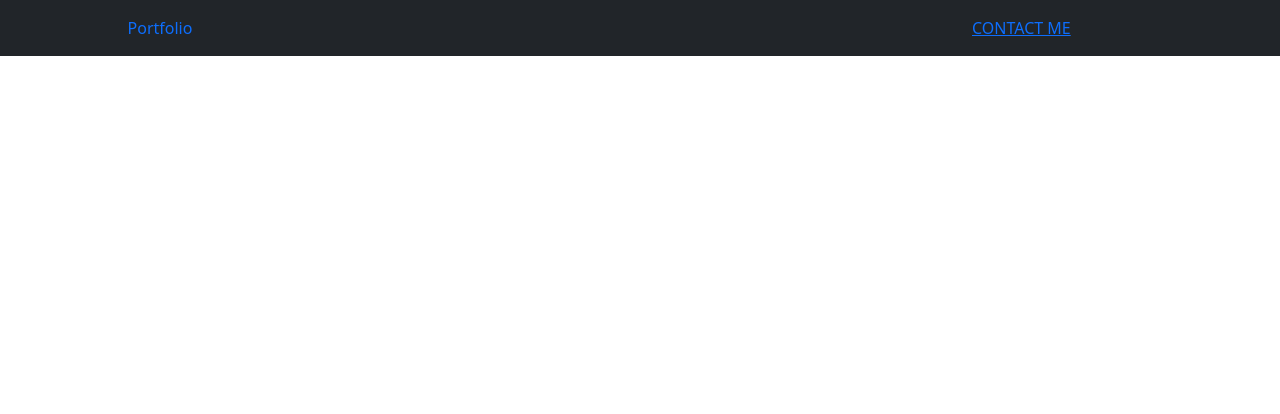
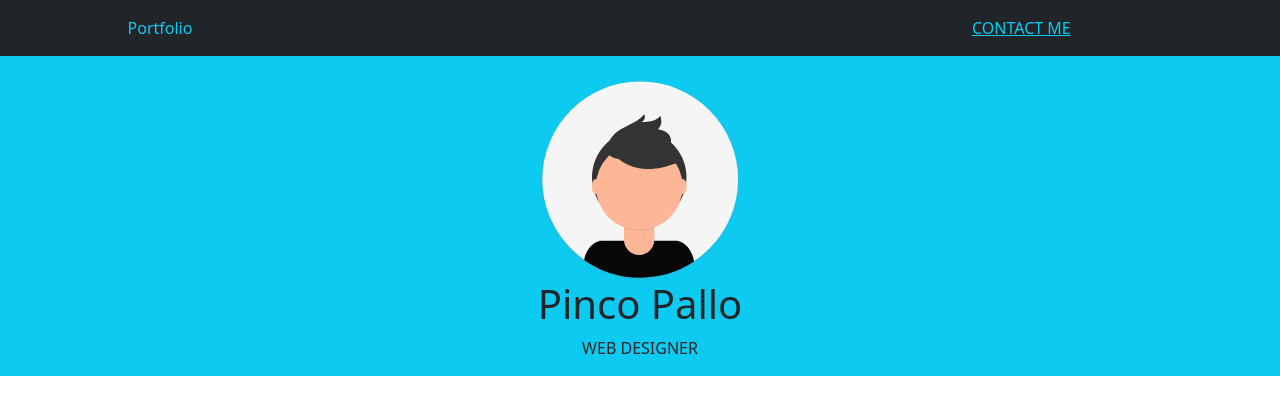
Before and after one commit to Redux234/bootstrap-html-freelancer, a plain HTML site: page index.html in a window 1280 px wide. Drawn offline with nearby package versions, Linux system fonts and the light colour scheme.

Commit message:
Foto profilo

```diff
--- a/index.html
+++ b/index.html
@@ -1,19 +1,35 @@
 <html lang="en">
-  <head>
+
+<head>
     <meta charset="utf-8">
     <meta name="viewport" content="width=device-width, initial-scale=1">
     <title>Bootstrap HTML Freelancer</title>
-    <link href="https://cdn.jsdelivr.net/npm/bootstrap@5.2.2/dist/css/bootstrap.min.css" rel="stylesheet" integrity="sha384-Zenh87qX5JnK2Jl0vWa8Ck2rdkQ2Bzep5IDxbcnCeuOxjzrPF/et3URy9Bv1WTRi" crossorigin="anonymous">
-  </head>
-  <body>
+    <link href="https://cdn.jsdelivr.net/npm/bootstrap@5.2.2/dist/css/bootstrap.min.css" rel="stylesheet"
+        integrity="sha384-Zenh87qX5JnK2Jl0vWa8Ck2rdkQ2Bzep5IDxbcnCeuOxjzrPF/et3URy9Bv1WTRi" crossorigin="anonymous">
+</head>
+
+<body>
     <header class="container-fluid bg-dark">
         <div class="row">
-            <div class="col-3 pt-3 text-primary text-center "><p>Portfolio</p></div>
+            <div class="col-3 pt-3 text-info text-center ">
+                <p>Portfolio</p>
+            </div>
             <div class="col-6"></div>
-            <div class="col-3 pt-3 text-decoration-underline text-primary"><p>CONTACT ME</p></div>
+            <div class="col-3 pt-3 text-decoration-underline text-info">
+                <p>CONTACT ME</p>
+            </div>
         </div>
+    </header>
 
-    </header>
+    <div class="container-fluid bg-info">
+        <div class="row">
+            <div class="col text-center pt-4">
+                <img src="img/undraw_profile_pic_ic5t.svg" alt="profile pic" style="width: 200px">
+                <h1>Pinco Pallo</h1>
+                <p>WEB DESIGNER</p>
+            </div>
+        </div>
+    </div>
 
 
 
@@ -25,6 +41,10 @@
 
 
 
-    <script src="https://cdn.jsdelivr.net/npm/bootstrap@5.2.2/dist/js/bootstrap.bundle.min.js" integrity="sha384-OERcA2EqjJCMA+/3y+gxIOqMEjwtxJY7qPCqsdltbNJuaOe923+mo//f6V8Qbsw3" crossorigin="anonymous"></script>
-  </body>
+
+        <script src="https://cdn.jsdelivr.net/npm/bootstrap@5.2.2/dist/js/bootstrap.bundle.min.js"
+            integrity="sha384-OERcA2EqjJCMA+/3y+gxIOqMEjwtxJY7qPCqsdltbNJuaOe923+mo//f6V8Qbsw3"
+            crossorigin="anonymous"></script>
+</body>
+
 </html>
```
